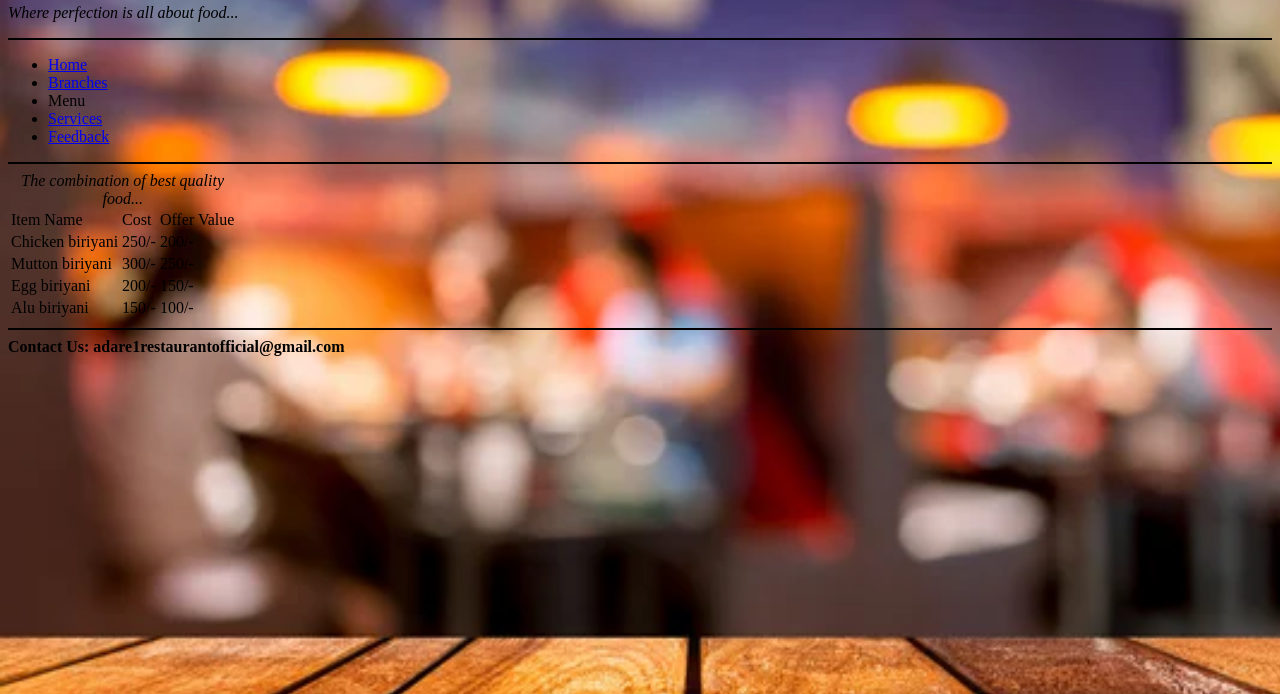
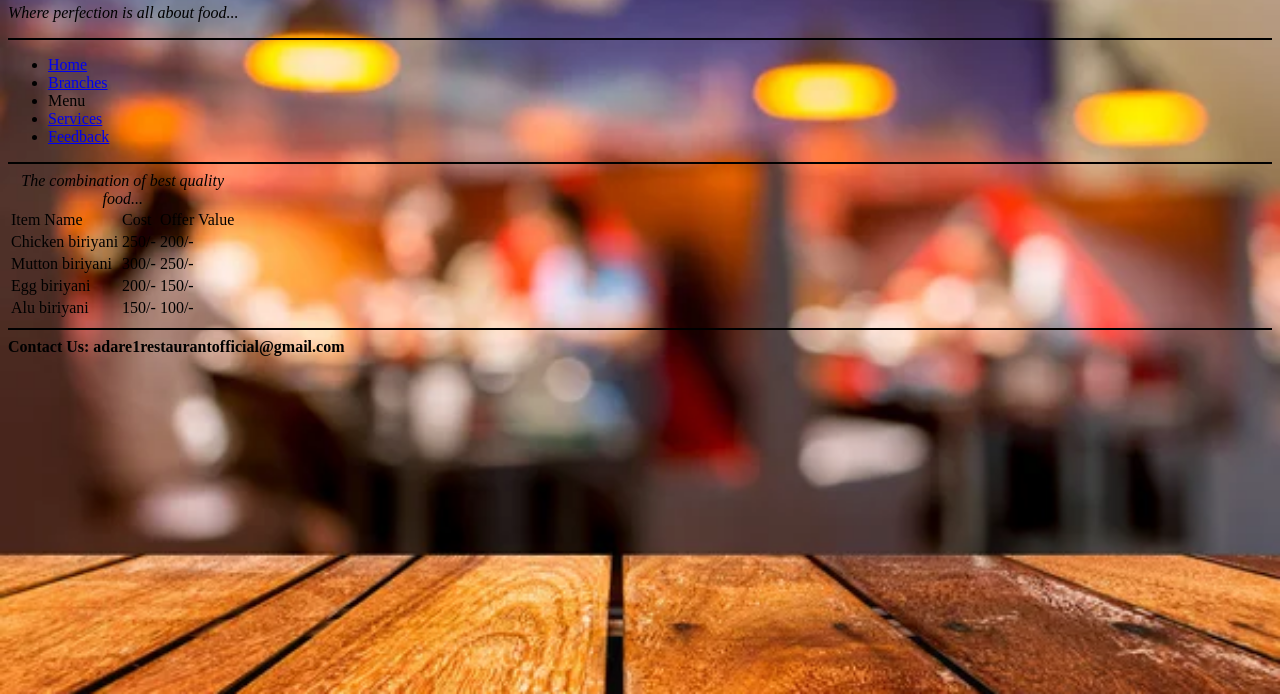
Before and after one commit to SoumyadeepGuha54/Restaurant-Website, a plain HTML site: page menu.html in a window 1280 px wide. Shown: the part 106-800 px from the top of the page. Drawn offline with Linux system fonts and the light colour scheme.

Commit message:
version4

```diff
--- a/menu.html
+++ b/menu.html
@@ -11,7 +11,7 @@
         body {
             background-image: url('depositphotos_65517353-stock-photo-empty-brown-wooden-table-and.jpg');
             background-repeat: no-repeat;
-            background-size: 1440px;
+            background-size: cover;
         }
     </style>
 </head>
```
Also changed, not shown: branches.html (+1 -1 lines), feedback.html (+1 -1 lines), homepage.html (+0 -8 lines), services.html (+1 -1 lines).
